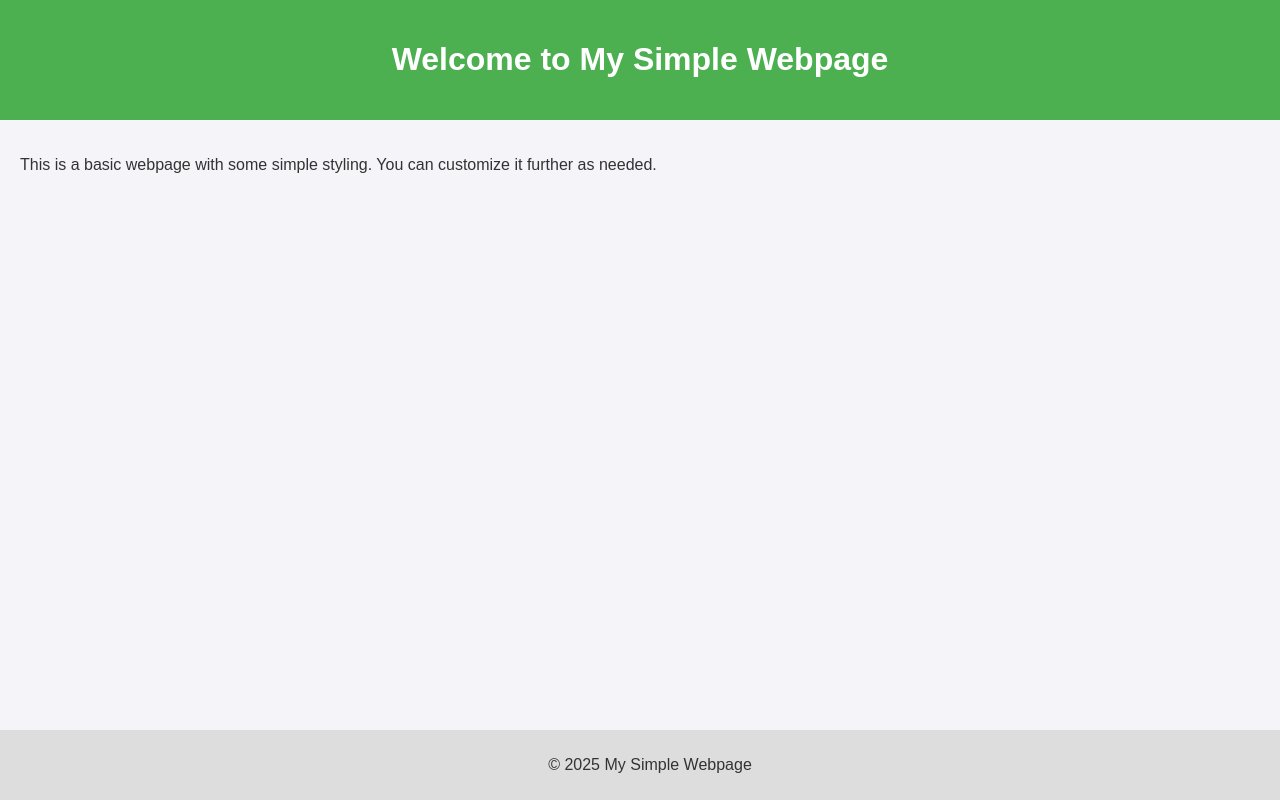
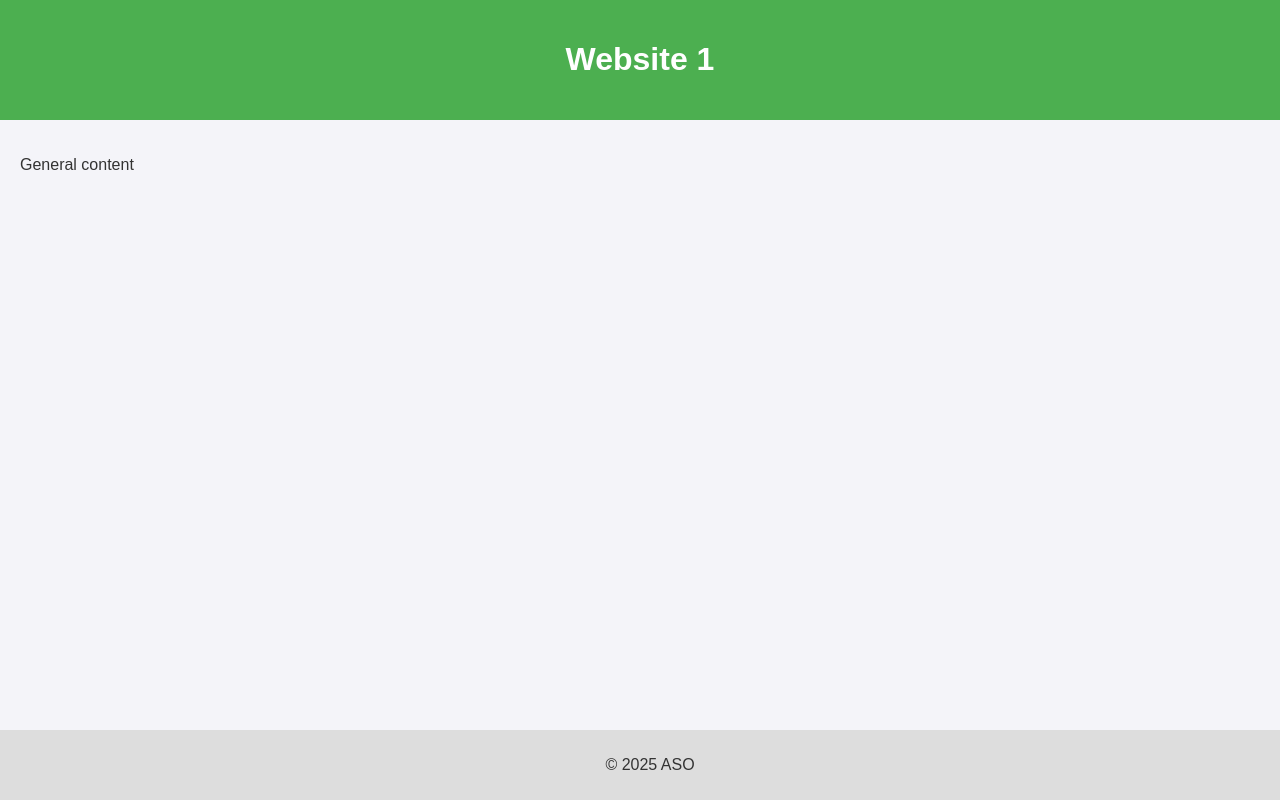
Before and after one commit to spaganel/wpage, a plain HTML site: page index.html in a window 1280 px wide. Drawn offline with Linux system fonts and the light colour scheme.

Commit message:
changed content from GPT

```diff
--- a/index.html
+++ b/index.html
@@ -37,15 +37,15 @@
 <body>
 
     <header>
-        <h1>Welcome to My Simple Webpage</h1>
+        <h1>Website 1</h1>
     </header>
 
     <main>
-        <p>This is a basic webpage with some simple styling. You can customize it further as needed.</p>
+        <p>General content</p>
     </main>
 
     <footer>
-        <p>&copy; 2025 My Simple Webpage</p>
+        <p>&copy; 2025 ASO</p>
     </footer>
 
 </body>
```
